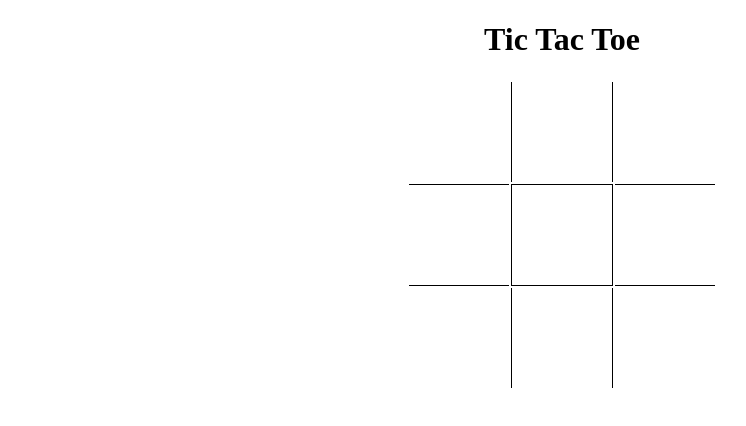
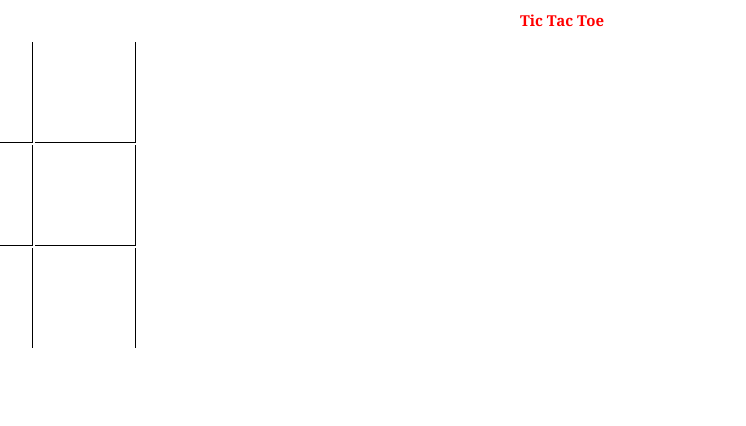
Before and after one commit to olgasater/olgasater2.github.io, a plain HTML site: page Tic_Tac_Toe.html in a window 1280 px wide. Shown: the whole page, without its empty margins (78-824 px from the left). Drawn offline with Linux system fonts and the light colour scheme.

Commit message:
Tic_Tac_Toe_style.css

```diff
--- a/Tic_Tac_Toe.html
+++ b/Tic_Tac_Toe.html
@@ -1,59 +1,32 @@
 <!DOCTYPE html>
 <html lang="en">
-
 <head>
     <meta charset="UTF-8">
+    <meta http-equiv="X-UA-Compatible" content="IE=edge">
     <meta name="viewport" content="width=device-width, initial-scale=1.0">
-    <meta http-equiv="X-UA-Compatible" content="ie=edge">
     <title>Tic Tac Toe</title>
-    <style>
-        h1 {
-            text-align: center;
-        }
-
-        table {
-            margin: 0 auto;
-        }
-
-        td {
-            width: 100px;
-            height: 100px;
-            padding: 0;
-            margin: 0;
-        }
-
-        .vertical {
-            border-left: 1px solid black;
-            border-right: 1px solid black;
-        }
-
-        .horizontal {
-            border-top: 1px solid black;
-            border-bottom: 1px solid black;
-        }
-    </style>
+    <link rel="stylesheet" type="text/css" href="Tic_Tac_Toe_style.css">
 </head>
-
 <body>
     <h1>Tic Tac Toe</h1>
     <table>
         <tr>
-            <td></td>
-            <td class="vertical"></td>
-            <td></td>
+            <td class="RandB"></td>
+            <td class="RandB"></td>
+            <td class="horiz"></td>
         </tr>
+
         <tr>
-            <td class="horizontal"></td>
-            <td class="vertical horizontal"></td>
-            <td class="horizontal"></td>
+            <td class="RandB"></td>
+            <td class="RandB"></td>
+            <td class="bot"></td>
         </tr>
+
         <tr>
-            <td></td>
-            <td class="vertical"></td>
+            <td class="Right"></td>
+            <td class="Right"></td>
             <td></td>
         </tr>
     </table>
-
 </body>
-
 </html>
--- /dev/null
+++ b/Tic_Tac_Toe_style.css
@@ -0,0 +1,30 @@
+h1 {
+    font-family: Georgia, Arial, sans-serif;
+    font-size: 15px;
+    font-weight:800;
+    color: red;
+    text-align: center;
+}
+
+table {
+    margin: 100, auto;
+}
+
+td {
+    width: 100px;
+    height: 100px;
+    padding: 0;
+    margin: 0;
+}
+
+.RandB {
+    border-right: 1px solid black;
+    border-bottom: 1px solid black;
+}
+
+.Right {
+    border-right: 1px solid black;
+}
+.Bottom {
+    border-bottom: 1px solid black;
+}
```
